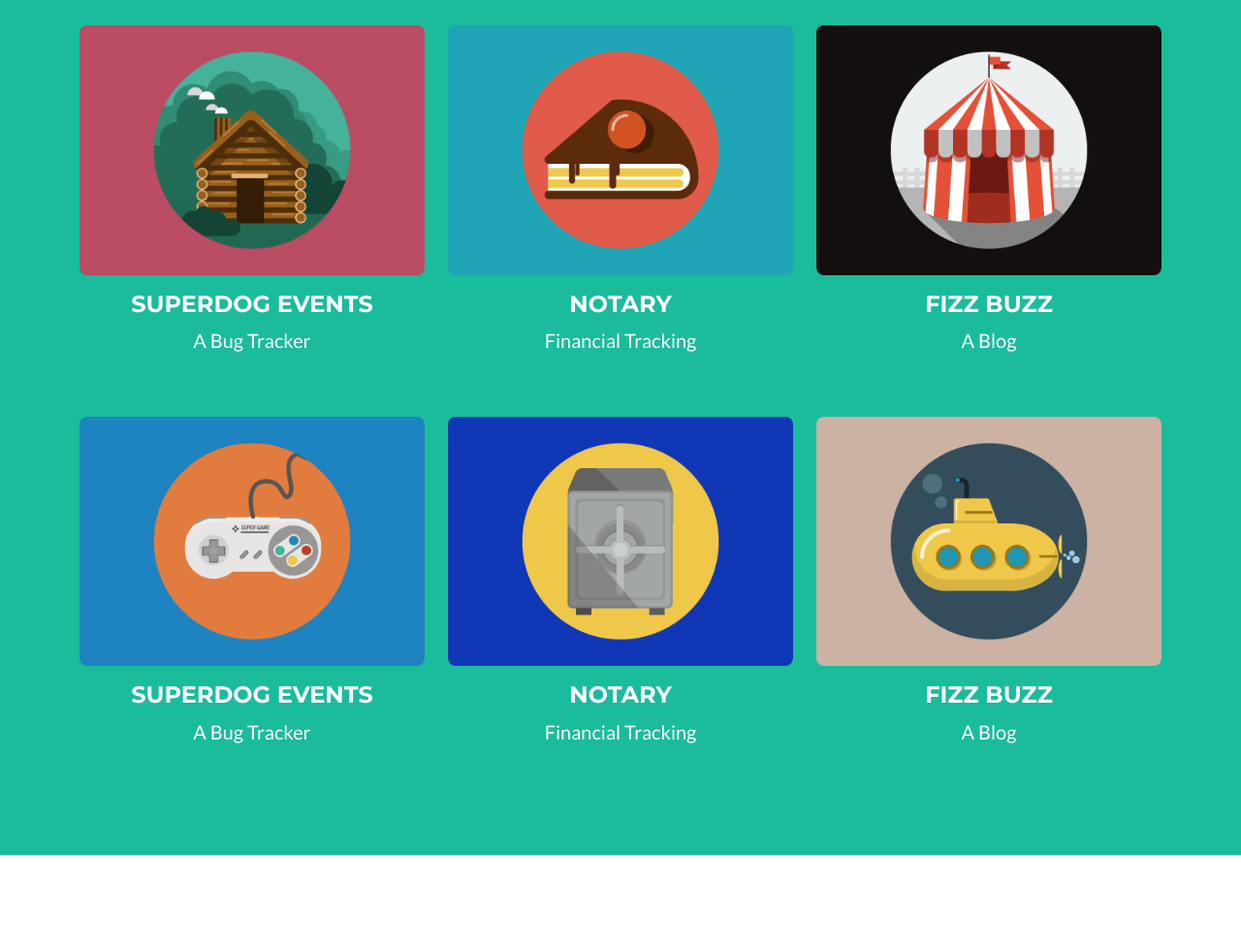
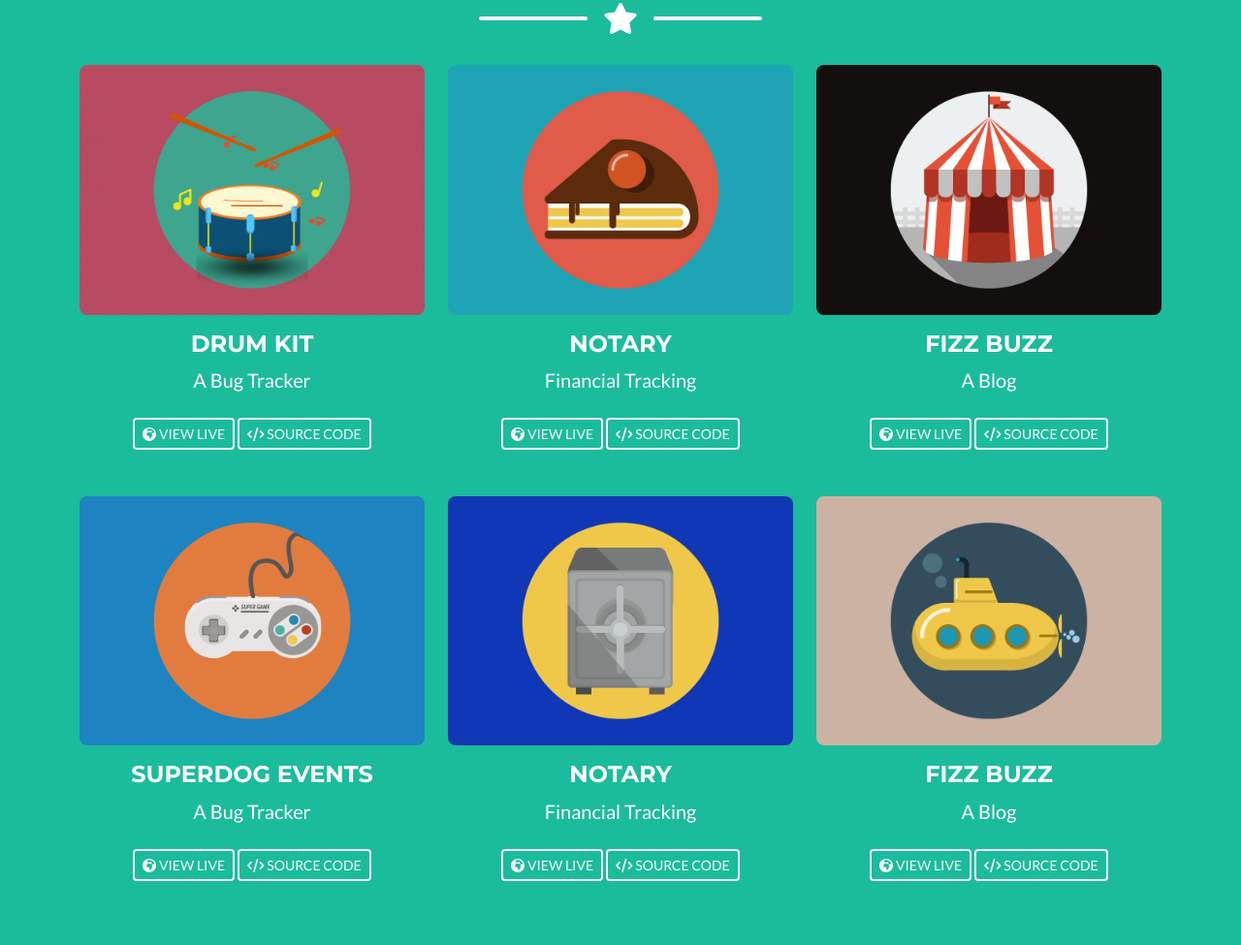
Before and after one commit to sonnygavin/gavin-portfolio, a plain HTML site: page index.html in a window 1280 px wide. Shown: the part 1802-2777 px from the top of the page at 97% size. Drawn offline with nearby package versions, Linux system fonts and the light colour scheme.

Commit message:
Add animated gifs for drum kit project.

```diff
--- a/index.html
+++ b/index.html
@@ -85,6 +85,14 @@
                     </div>
                     <h4 class="text-center mt-3">INSECTICIDE</h4>
                     <p class="lead text-center">A Bug Tracker</p>
+                    <div class="text-center mt-4">
+                        <a class="btn btn-sm btn-primary" href="https://sonnygavin.github.io/drum-kit/" target="_blank">
+                            <i class="fa-solid fa-earth-africa"></i> VIEW LIVE
+                        </a>
+                        <a class="btn btn-sm btn-primary" href="https://github.com/sonnygavin/drum-kit" target="_blank">
+                            <i class="fa-solid fa-code"></i> SOURCE CODE
+                        </a>
+                    </div>
                 </div>
                 <!-- Portfolio Item 2-->
                 <div class="col-md-6 col-lg-4 mb-5">
@@ -96,6 +104,14 @@
                     </div>
                     <h4 class="text-center mt-3">MONEY GROW</h4>
                     <p class="lead text-center">Financial Tracking</p>
+                    <div class="text-center mt-4">
+                        <a class="btn btn-sm btn-primary" href="https://sonnygavin.github.io/drum-kit/" target="_blank">
+                            <i class="fa-solid fa-earth-africa"></i> VIEW LIVE
+                        </a>
+                        <a class="btn btn-sm btn-primary" href="https://github.com/sonnygavin/drum-kit" target="_blank">
+                            <i class="fa-solid fa-code"></i> SOURCE CODE
+                        </a>
+                    </div>
                 </div>
                 <!-- Portfolio Item 3-->
                 <div class="col-md-6 col-lg-4 mb-5">
@@ -107,6 +123,14 @@
                     </div>
                     <h4 class="text-center mt-3">CODE TALK</h4>
                     <p class="lead text-center">A Blog</p>
+                    <div class="text-center mt-4">
+                        <a class="btn btn-sm btn-primary" href="https://sonnygavin.github.io/drum-kit/" target="_blank">
+                            <i class="fa-solid fa-earth-africa"></i> VIEW LIVE
+                        </a>
+                        <a class="btn btn-sm btn-primary" href="https://github.com/sonnygavin/drum-kit" target="_blank">
+                            <i class="fa-solid fa-code"></i> SOURCE CODE
+                        </a>
+                    </div>
                 </div>
             </div>
     </section>
@@ -129,10 +153,18 @@
                         <div class="portfolio-item-caption d-flex align-items-center justify-content-center h-100 w-100">
                             <div class="portfolio-item-caption-content text-center text-white"><i class="fas fa-plus fa-3x"></i></div>
                         </div>
-                        <img class="img-fluid" src="assets/img/portfolio/cabin.png" alt="..." />
+                        <img class="img-fluid" src="assets/img/drum-kit.gif" alt="..." />
                     </div>
-                    <h4 class="text-center mt-3">SUPERDOG EVENTS</h4>
+                    <h4 class="text-center mt-3">DRUM KIT</h4>
                     <p class="lead text-center">A Bug Tracker</p>
+                    <div class="text-center mt-4">
+                        <a class="btn btn-sm btn-outline-light" href="https://sonnygavin.github.io/drum-kit/" target="_blank">
+                            <i class="fa-solid fa-earth-africa"></i> VIEW LIVE
+                        </a>
+                        <a class="btn btn-sm btn-outline-light" href="https://github.com/sonnygavin/drum-kit" target="_blank">
+                            <i class="fa-solid fa-code"></i> SOURCE CODE
+                        </a>
+                    </div>
                 </div>
                 <!-- Portfolio Item 2-->
                 <div class="col-md-6 col-lg-4 mb-5">
@@ -144,6 +176,14 @@
                     </div>
                     <h4 class="text-center mt-3">NOTARY</h4>
                     <p class="lead text-center">Financial Tracking</p>
+                    <div class="text-center mt-4">
+                        <a class="btn btn-sm btn-outline-light" href="https://sonnygavin.github.io/drum-kit/" target="_blank">
+                            <i class="fa-solid fa-earth-africa"></i> VIEW LIVE
+                        </a>
+                        <a class="btn btn-sm btn-outline-light" href="https://github.com/sonnygavin/drum-kit" target="_blank">
+                            <i class="fa-solid fa-code"></i> SOURCE CODE
+                        </a>
+                    </div>
                 </div>
                 <!-- Portfolio Item 3-->
                 <div class="col-md-6 col-lg-4 mb-5">
@@ -155,6 +195,14 @@
                     </div>
                     <h4 class="text-center mt-3">FIZZ BUZZ</h4>
                     <p class="lead text-center">A Blog</p>
+                    <div class="text-center mt-4">
+                        <a class="btn btn-sm btn-outline-light" href="https://sonnygavin.github.io/drum-kit/" target="_blank">
+                            <i class="fa-solid fa-earth-africa"></i> VIEW LIVE
+                        </a>
+                        <a class="btn btn-sm btn-outline-light" href="https://github.com/sonnygavin/drum-kit" target="_blank">
+                            <i class="fa-solid fa-code"></i> SOURCE CODE
+                        </a>
+                    </div>
                 </div>
                 <!-- Portfolio Item 4-->
                 <div class="col-md-6 col-lg-4 mb-5 mb-lg-0">
@@ -166,6 +214,14 @@
                     </div>
                     <h4 class="text-center mt-3">SUPERDOG EVENTS</h4>
                     <p class="lead text-center">A Bug Tracker</p>
+                    <div class="text-center mt-4">
+                        <a class="btn btn-sm btn-outline-light" href="https://sonnygavin.github.io/drum-kit/" target="_blank">
+                            <i class="fa-solid fa-earth-africa"></i> VIEW LIVE
+                        </a>
+                        <a class="btn btn-sm btn-outline-light" href="https://github.com/sonnygavin/drum-kit" target="_blank">
+                            <i class="fa-solid fa-code"></i> SOURCE CODE
+                        </a>
+                    </div>
                 </div>
                 <!-- Portfolio Item 5-->
                 <div class="col-md-6 col-lg-4 mb-5 mb-md-0">
@@ -177,6 +233,14 @@
                     </div>
                     <h4 class="text-center mt-3">NOTARY</h4>
                     <p class="lead text-center">Financial Tracking</p>
+                    <div class="text-center mt-4">
+                        <a class="btn btn-sm btn-outline-light" href="https://sonnygavin.github.io/drum-kit/" target="_blank">
+                            <i class="fa-solid fa-earth-africa"></i> VIEW LIVE
+                        </a>
+                        <a class="btn btn-sm btn-outline-light" href="https://github.com/sonnygavin/drum-kit" target="_blank">
+                            <i class="fa-solid fa-code"></i> SOURCE CODE
+                        </a>
+                    </div>
                 </div>
                 <!-- Portfolio Item 6-->
                 <div class="col-md-6 col-lg-4">
@@ -188,6 +252,14 @@
                     </div>
                     <h4 class="text-center mt-3">FIZZ BUZZ</h4>
                     <p class="lead text-center">A Blog</p>
+                    <div class="text-center mt-4">
+                        <a class="btn btn-sm btn-outline-light" href="https://sonnygavin.github.io/drum-kit/" target="_blank">
+                            <i class="fa-solid fa-earth-africa"></i> VIEW LIVE
+                        </a>
+                        <a class="btn btn-sm btn-outline-light" href="https://github.com/sonnygavin/drum-kit" target="_blank">
+                            <i class="fa-solid fa-code"></i> SOURCE CODE
+                        </a>
+                    </div>
                 </div>
             </div>
         </div>
@@ -256,7 +328,7 @@
         <div class="container">
             <!-- Contact Section Heading-->
             <h2 class="page-section-heading text-center text-uppercase text-secondary mb-0">Let's Work Together!</h2>
-            <p class="lead text-center my-3 px-5">I'm available for full-time or freelance work. Hire me and get your projects done by shooting me an email below!</p>
+            <p class="lead text-center my-3 px-5">I'm available for both full-time and freelance work. Hire me and get your projects done by shooting me an email below!</p>
             <!-- Icon Divider-->
             <div class="divider-custom">
                 <div class="divider-custom-line"></div>
@@ -371,7 +443,7 @@
                         <div class="row justify-content-center">
                             <div class="col-lg-8">
                                 <!-- Portfolio Modal - Title-->
-                                <h2 class="portfolio-modal-title text-secondary text-uppercase mb-0">Log Cabin</h2>
+                                <h2 class="portfolio-modal-title text-secondary text-uppercase mb-0">Drum Kit</h2>
                                 <!-- Icon Divider-->
                                 <div class="divider-custom">
                                     <div class="divider-custom-line"></div>
@@ -379,7 +451,7 @@
                                     <div class="divider-custom-line"></div>
                                 </div>
                                 <!-- Portfolio Modal - Image-->
-                                <img class="img-fluid rounded mb-5" src="assets/img/portfolio/cabin.png" alt="..." />
+                                <img class="img-fluid rounded mb-5" src="assets/img/drum-kit.gif" alt="..." />
                                 <!-- Portfolio Modal - Text-->
                                 <p class="mb-4">Lorem ipsum dolor sit amet, consectetur adipisicing elit. Mollitia neque assumenda ipsam nihil, molestias magnam, recusandae quos quis inventore quisquam velit asperiores, vitae? Reprehenderit soluta, eos quod consequuntur
                                     itaque. Nam.</p>
```
Also changed, not shown: assets/img/drum-kit.gif (added), assets/img/drum-kit.png (added).
